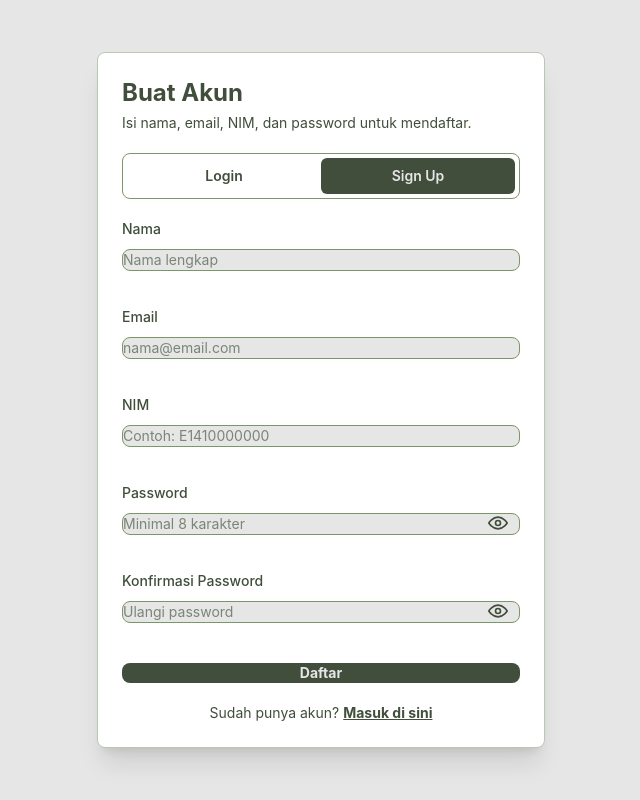
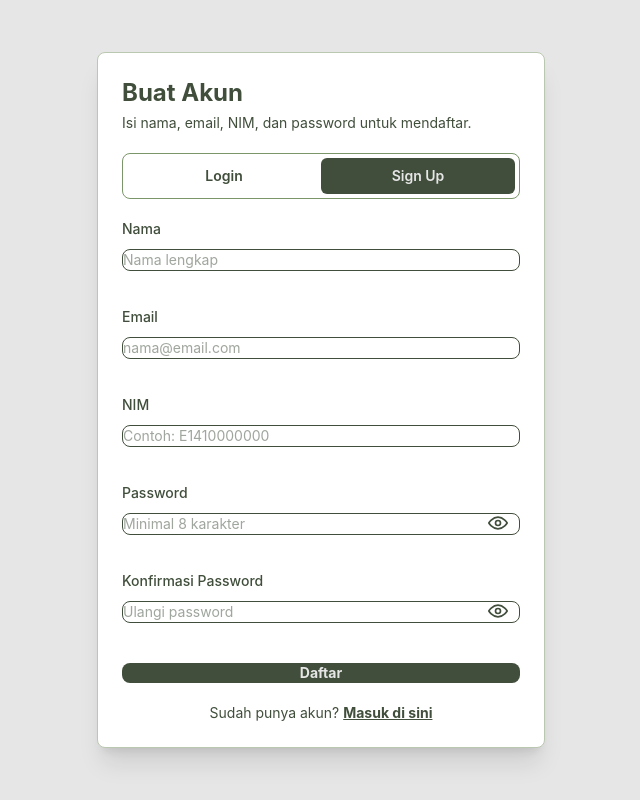
Before and after one commit to thudzahra/magangFE, a React (Vite) app: page / in a window 1280 px wide. Shown: the whole page, without its empty margins (319-959 px from the left). Built offline with nearby package versions, Linux system fonts and the light colour scheme; no server answers.

Commit message:
update halaman login, signup, dan form pengajuan

```diff
--- a/src/pages/FormPengajuan.jsx
+++ b/src/pages/FormPengajuan.jsx
@@ -2,7 +2,7 @@ import { useEffect, useRef, useState } from "react";
 import { Link, useNavigate } from "react-router-dom";
 import { Alert, Button, FileInput, Label, Textarea, TextInput } from "flowbite-react";
 
-const API = "http://172.18.160.183:8000/api";
+const API = "http://192.168.137.1:8000/api";
 
 const ENDPOINT = {
   buat: "/pengajuan-magang",
--- a/src/pages/Login.jsx
+++ b/src/pages/Login.jsx
@@ -62,7 +62,7 @@ export default function Login() {
     setLoading(true);
     setMsg(null);
     try {
-      const response = await fetch("http://172.18.160.183:8000/api/login", {
+      const response = await fetch("http://192.168.137.1:8000/api/login", {
         method: "POST",
         headers: { "Content-Type": "application/json", Accept: "application/json" },
         body: JSON.stringify({ email, password: form.password }),
@@ -106,7 +106,7 @@ export default function Login() {
             value={form.email}
             onChange={update("email")}
             placeholder="nama@email.com"
-            color={errors.email ? "failure" : "gray"}
+            color={errors.email ? "failure" : "white"}
           />
           <p className="mb-2 min-h-5 text-xs font-medium text-[#b42318]">{errors.email}</p>
 
@@ -120,7 +120,7 @@ export default function Login() {
               onChange={update("password")}
               placeholder="Password"
               autoComplete="current-password"
-              color={errors.password ? "failure" : "gray"}
+              color={errors.password ? "failure" : "white"}
             />
             <button
               type="button"
--- a/src/pages/Signup.jsx
+++ b/src/pages/Signup.jsx
@@ -14,7 +14,7 @@ const inputTheme = {
   },
 };
 
-const API_URL = import.meta.env.VITE_API_URL || "http://172.18.160.183:8000";
+const API_URL = import.meta.env.VITE_API_URL || "http://192.168.137.1:8000";
 
 const isEmail = (v) => /^[^\s@]+@[^\s@]+\.[^\s@]+$/.test(v);
 
@@ -130,7 +130,7 @@ export default function Signup() {
             value={form.nama}
             onChange={update("nama")}
             placeholder="Nama lengkap"
-            color={errors.nama ? "failure" : "gray"}
+            color={errors.nama ? "failure" : "white"}
           />
           <p className="mb-2 min-h-5 text-xs font-medium text-[#b42318]">{errors.nama}</p>
 
@@ -143,7 +143,7 @@ export default function Signup() {
             value={form.email}
             onChange={update("email")}
             placeholder="nama@email.com"
-            color={errors.email ? "failure" : "gray"}
+            color={errors.email ? "failure" : "white"}
           />
           <p className="mb-2 min-h-5 text-xs font-medium text-[#b42318]">{errors.email}</p>
 
@@ -157,7 +157,7 @@ export default function Signup() {
             value={form.nim}
             onChange={update("nim")}
             placeholder="Contoh: E1410000000"
-            color={errors.nim ? "failure" : "gray"}
+            color={errors.nim ? "failure" : "white"}
           />
           <p className="mb-2 min-h-5 text-xs font-medium text-[#b42318]">{errors.nim}</p>
 
@@ -171,7 +171,7 @@ export default function Signup() {
               onChange={update("password")}
               placeholder="Minimal 8 karakter"
               autoComplete="new-password"
-              color={errors.password ? "failure" : "gray"}
+              color={errors.password ? "failure" : "white"}
             />
             <button
               type="button"
@@ -194,7 +194,7 @@ export default function Signup() {
               onChange={update("password_confirmation")}
               placeholder="Ulangi password"
               autoComplete="new-password"
-              color={errors.password_confirmation ? "failure" : "gray"}
+              color={errors.password_confirmation ? "failure" : "white"}
             />
             <button
               type="button"
```
